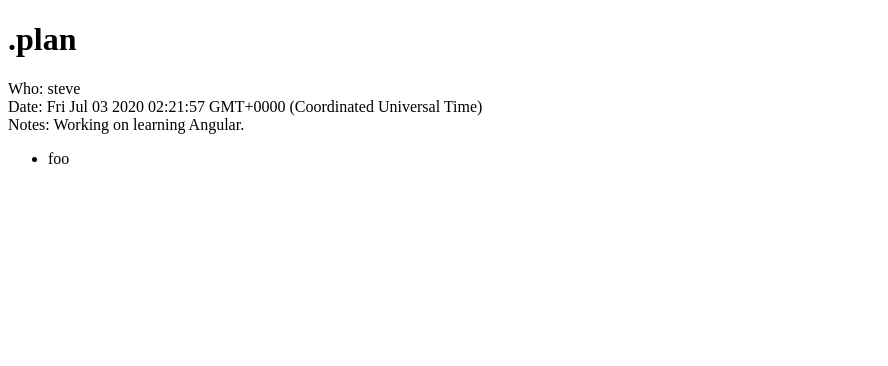
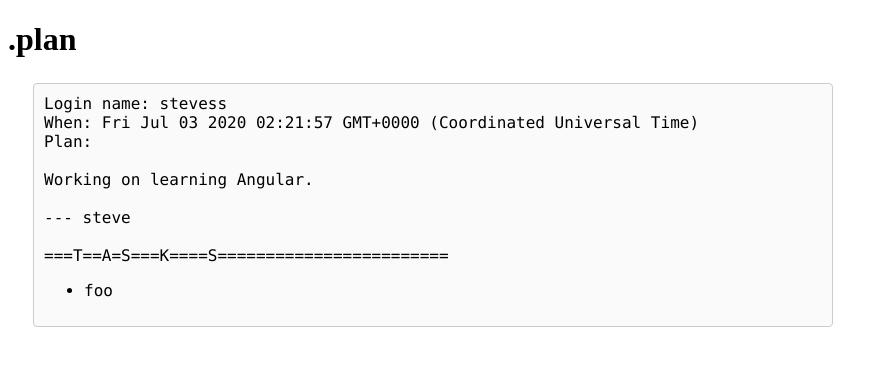
Before and after one commit to cdvanhorn/plan-site, an Angular app in the folder frontend/: page / in a window 1280 px wide. Shown: the top 366 px of the page, without its empty margins (0-888 px from the left). Built offline with nearby package versions, Linux system fonts and the light colour scheme.

Commit message:
making things look how I want

```diff
--- a/frontend/src/app/app.component.html
+++ b/frontend/src/app/app.component.html
@@ -1,2 +1,2 @@
 <h1>{{title}}</h1>
-<app-entries></app-entries>
+<app-entries style="display:block; max-width: 50em;margin: 25px 25px 25px 25px;"></app-entries>
--- a/frontend/src/app/entries/entries.component.ts
+++ b/frontend/src/app/entries/entries.component.ts
@@ -11,8 +11,8 @@ export class EntriesComponent implements OnInit {
   entries: Entry[] = [
     {
       id: '1',
-      who: 'steve',
-      notes: 'Working on learning Angular.',
+      who: 'stevess',
+      notes: 'Working on learning Angular. <br><br>--- steve',
       tasks: [
         {id: '1', text: 'foo', closed: null, state: State.Noted}
       ],
--- a/frontend/src/app/entry/entry.component.html
+++ b/frontend/src/app/entry/entry.component.html
@@ -1,7 +1,16 @@
-<div>
-    <div>Who: {{entry.who}}</div>
-    <div>Date: {{entry.date}}</div>
-    <div>Notes: {{entry.notes}}</div>
+<div style="font-size: 1em;
+font-family: Menlo, Consolas, Monaco, Inconsolata, 'Courier New', monospace;
+padding: 10px;
+background: #fafafa;
+border: 1px solid #ccc;
+border-radius: 4px;">
+    <div>Login name: {{entry.who}}</div>
+    <div>When: {{entry.date}}</div>
+    <div>Plan:</div>
+    <br>
+    <div [innerHTML]="entry.notes"></div>
+    <br>
+    <div>===T==A=S===K====S========================</div>
     <div *ngIf="entry.tasks">
         <ul>
             <li *ngFor="let task of entry.tasks">
```
